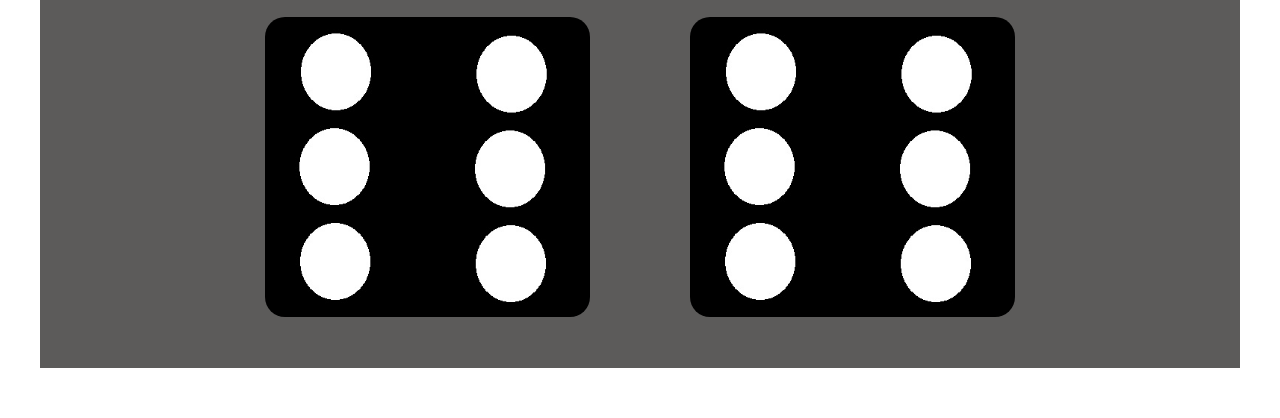
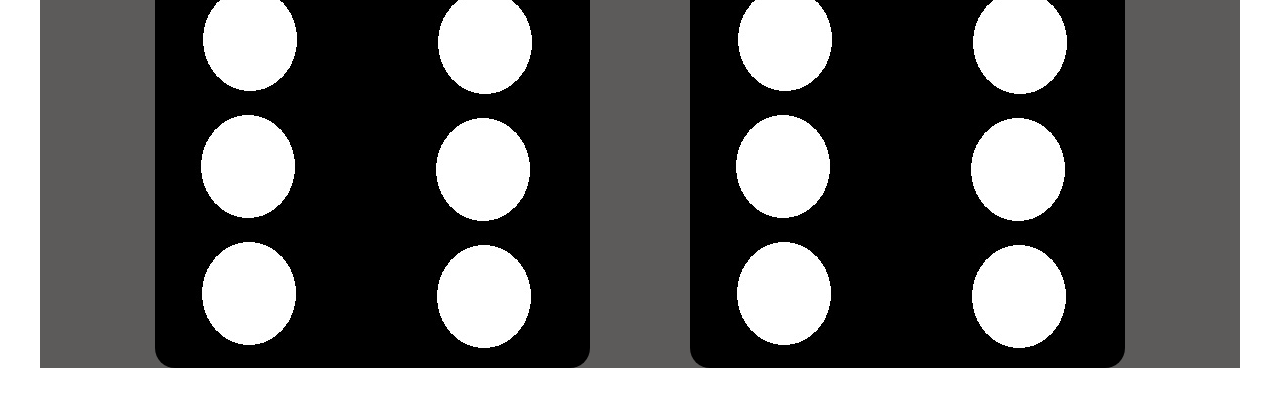
Before and after one commit to almirkopic/almirkopic, a plain HTML site: page rolldice.html in a window 1280 px wide. Shown: the part 440-858 px from the top of the page. Drawn offline with Linux system fonts and the light colour scheme.

Commit message:
Update rolldice.html

```diff
--- a/rolldice.html
+++ b/rolldice.html
@@ -12,6 +12,8 @@
 
 <div class="container">
 
+
+
     <div class="roll-button"> <button id="roll-button" onclick="rollDice()">Roll the Dice</button></div>
 
 
@@ -19,14 +21,15 @@
 
     <div class="dice1">
           <p>Player One</p>
-          <img class="img1" src="./diceimages/dice6.jpg" height="300">
+          <img class="img1" src="./diceimages/dice6.jpg" >
     </div>
 
     <div class="dice2">
          <p> Player Two</p>
-         <img class="img2" src="./diceimages/dice6.jpg" height="300">
+         <img class="img2" src="./diceimages/dice6.jpg" >
     </div>
     </div>
+
 
 
 </div>
```
